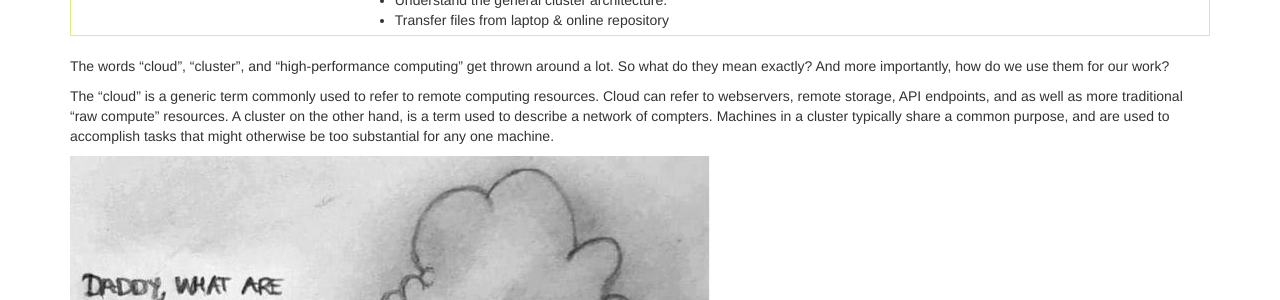
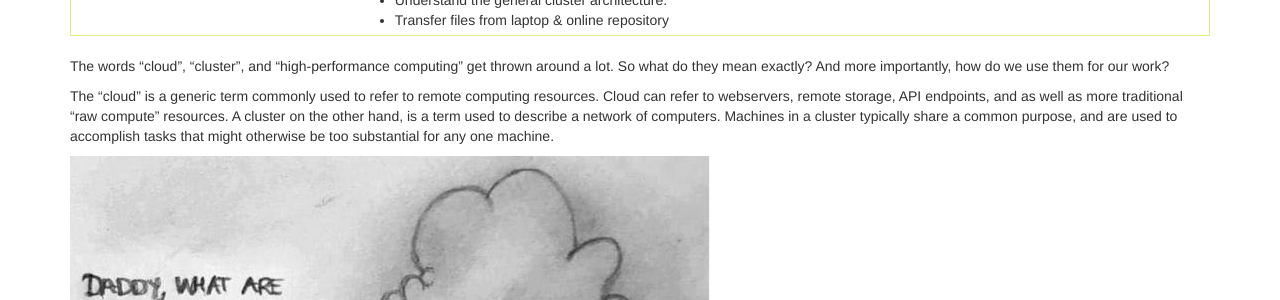
Before and after one commit to khill42/OSC_IntroHPC, a Jekyll site: the page built from _episodes/11-cluster.md, in a window 1280 px wide and 900 px high. Shown: the part 381-681 px from the top of the window. Built offline with Jekyll 4.4.1, drawn with Linux system fonts in a browser that asks for light colours; part of the change alters nothing that is shown; some of the changed text lies outside the part shown.

Commit message:
Update 11-cluster.md

```diff
--- a/_episodes/11-cluster.md
+++ b/_episodes/11-cluster.md
@@ -23,7 +23,7 @@ And more importantly, how do we use them for our work?
 
 The "cloud" is a generic term commonly used to refer to remote computing resources.
 Cloud can refer to webservers, remote storage, API endpoints, and as well as more traditional "raw compute" resources.
-A cluster on the other hand, is a term used to describe a network of compters.
+A cluster on the other hand, is a term used to describe a network of computers.
 Machines in a cluster typically share a common purpose,
 and are used to accomplish tasks that might otherwise be too substantial for any one machine.
 
@@ -68,6 +68,8 @@ Cluster Computing webpage: [https://www.osc.edu/services/cluster_computing](http
 
 You should be logged into OnDemand, we will open a terminal window from the Dashboard. Use the Clusters pulldown menu
 and choose "Pitzer Shell Access".
+
+![Terminal](../files/ODterminal.png)
 
 ## Where are we?
 
@@ -144,8 +146,8 @@ important to know the differences between them.
 | Filesystem | Quota | Backed up? | Purged?|
 | --- | --- | --- | --- |
 | Home ($HOME) | 500GB | Yes | No |
-| Project (/fs/project) | By request | Yes | No |
-| Scratch (/fs/scratch/) | None| No | Yes, 90 days |
+| Project (/fs/project or /fs/ess/) | By request | Yes | No |
+| Scratch (/fs/scratch/ or /fs/ess/scratch/) | None| No | Yes, 90 days |
 | Compute ($TMPDIR) | 1TB | No | Yes, when job completes|
 
 Home directory quota is a hard limit, so keep an eye on your usage. When you log on to the system, you'll see a daily
```
